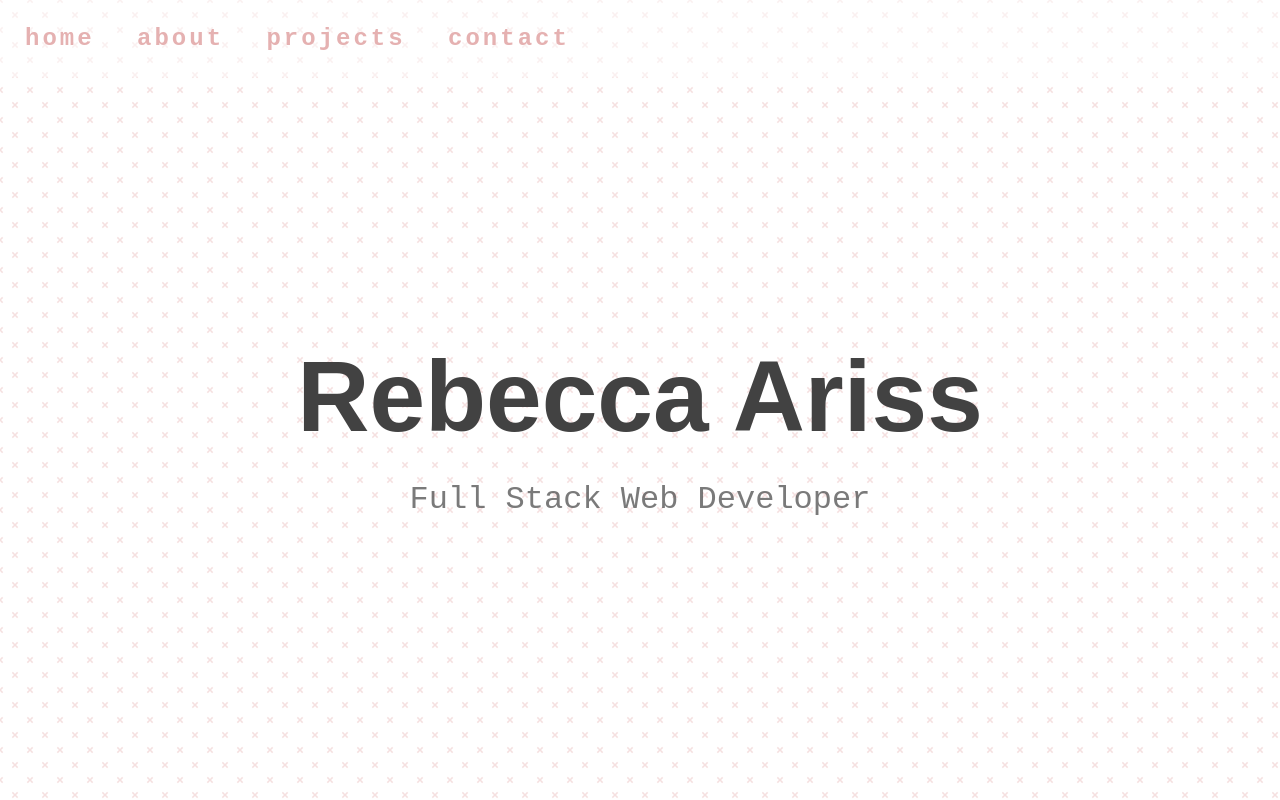
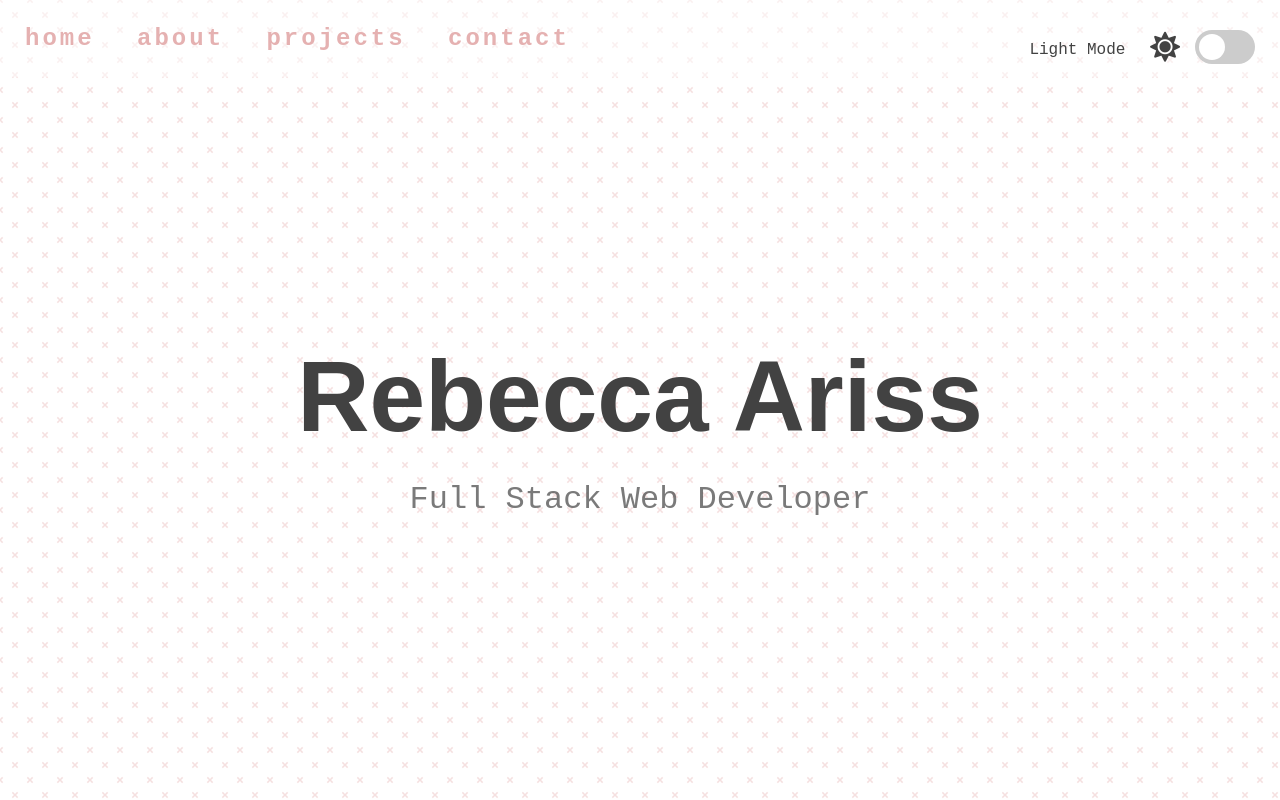
Before and after one commit to rebeccaariss/light-dark, a plain HTML site: page index.html in a window 1280 px wide. Shown: the top 800 px of the page. Drawn offline with Linux system fonts and the light colour scheme.

Commit message:
Add HTML for dark mode toggle switch

```diff
--- a/index.html
+++ b/index.html
@@ -9,6 +9,17 @@
     <link rel="stylesheet" href="style.css">
 </head>
 <body>
+    <!-- Dark mode switch -->
+    <div class="theme-switch-wrapper">
+        <span id="toggle-icon">
+            <span class="toggle-text">Light Mode</span>
+            <i class="fas fa-sun"></i>
+        </span>
+        <label class="theme-switch">
+            <input type="checkbox">
+            <div class="slider round"></div>
+        </label>
+    </div>
     <!-- Navigation -->
     <nav id="nav">
         <a href="#home">home</a>
```
